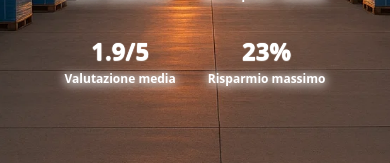
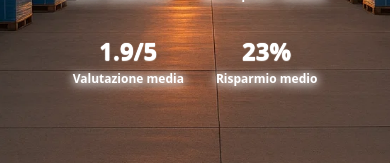
Before and after one commit to bitgadget/PiastrellaSassuolo, a React (Vite) app: page / in a window 390 px wide. Shown: the part 530-693 px from the top of the page. Built offline with nearby package versions, Linux system fonts and the light colour scheme.

Commit message:
Ottimizzazione footer mobile e aggiornamento link

```diff
--- a/src/components/HeroComparatore.jsx
+++ b/src/components/HeroComparatore.jsx
@@ -162,7 +162,7 @@ export default function HeroComparatore() {
           />
           <StatAnimated
             value={60}
-            label={<span style={{ color: "#fff", textShadow: "0 2px 12px #fff, 0 0 8px #fff" }}>Risparmio massimo</span>}
+            label={<span style={{ color: "#fff", textShadow: "0 2px 12px #fff, 0 0 8px #fff" }}>Risparmio medio</span>}
             suffix="%"
             valueStyle={{ textShadow: "0 2px 12px #fff, 0 0 8px #fff", color: "#fff" }}
           />
```
Also changed, not shown: public/products/l9.webp (added).
